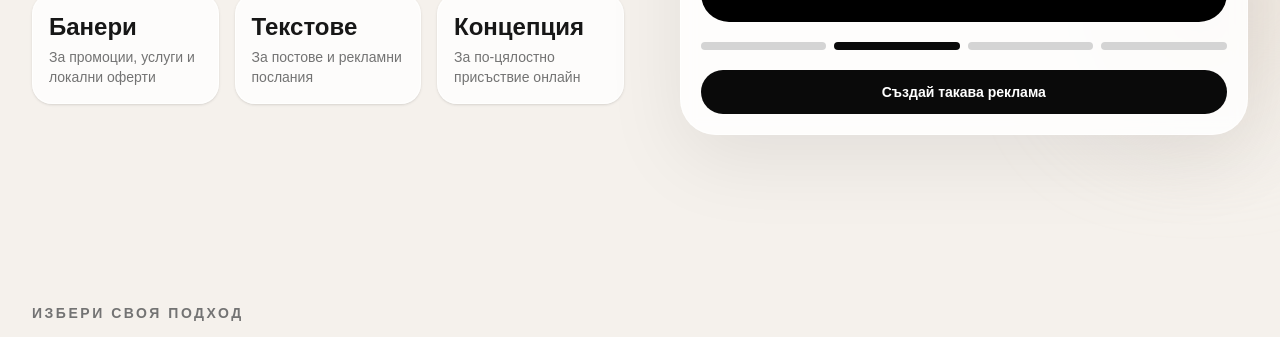
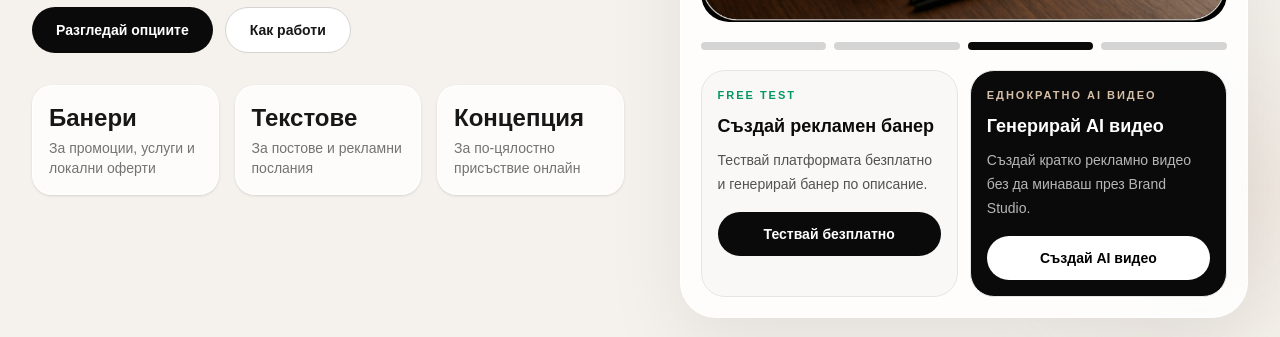
Before and after one commit to celevra-coder/ai-smm-platform, a Next.js app: page / in a window 1280 px wide. Shown: the part 843-1180 px from the top of the page. Built offline with nearby package versions, Linux system fonts and the light colour scheme; no server answers; grey boxes are pictures that could not be loaded.

Commit message:
Add homepage banner and AI video CTA cards

```diff
--- a/app/page.tsx
+++ b/app/page.tsx
@@ -218,13 +218,51 @@ export default function HomePage() {
                 ))}
               </div>
 
-              <Link
-                href="/dashboard?mode=quick"
-                onClick={(e) => handleProtectedClick(e, "/dashboard?mode=quick")}
-                className="mt-5 inline-flex w-full items-center justify-center rounded-full bg-neutral-950 px-5 py-3 text-sm font-bold text-white transition hover:opacity-90"
-              >
-                Създай такава реклама
-              </Link>
+              <div className="mt-5 grid gap-3 sm:grid-cols-2">
+  <div className="rounded-[24px] border border-neutral-200 bg-[#faf8f6] p-4">
+    <p className="text-[11px] font-black uppercase tracking-[0.18em] text-emerald-600">
+      Free Test
+    </p>
+
+    <h3 className="mt-2 text-lg font-black text-neutral-950">
+      Създай рекламен банер
+    </h3>
+
+    <p className="mt-2 text-sm leading-6 text-neutral-600">
+      Тествай платформата безплатно и генерирай банер по описание.
+    </p>
+
+    <Link
+      href="/dashboard?mode=quick"
+      onClick={(e) => handleProtectedClick(e, "/dashboard?mode=quick")}
+      className="mt-4 inline-flex w-full items-center justify-center rounded-full bg-neutral-950 px-5 py-3 text-sm font-bold text-white transition hover:opacity-90"
+    >
+      Тествай безплатно
+    </Link>
+  </div>
+
+  <div className="rounded-[24px] border border-neutral-200 bg-neutral-950 p-4 text-white">
+    <p className="text-[11px] font-black uppercase tracking-[0.18em] text-[#d6bfa7]">
+      Еднократно AI видео
+    </p>
+
+    <h3 className="mt-2 text-lg font-black">
+      Генерирай AI видео
+    </h3>
+
+    <p className="mt-2 text-sm leading-6 text-white/70">
+      Създай кратко рекламно видео без да минаваш през Brand Studio.
+    </p>
+
+    <Link
+      href="/dashboard/video"
+      onClick={(e) => handleProtectedClick(e, "/dashboard/video")}
+      className="mt-4 inline-flex w-full items-center justify-center rounded-full bg-white px-5 py-3 text-sm font-bold text-black transition hover:opacity-90"
+    >
+      Създай AI видео
+    </Link>
+  </div>
+</div>
             </div>
           </div>
         </div>
```
